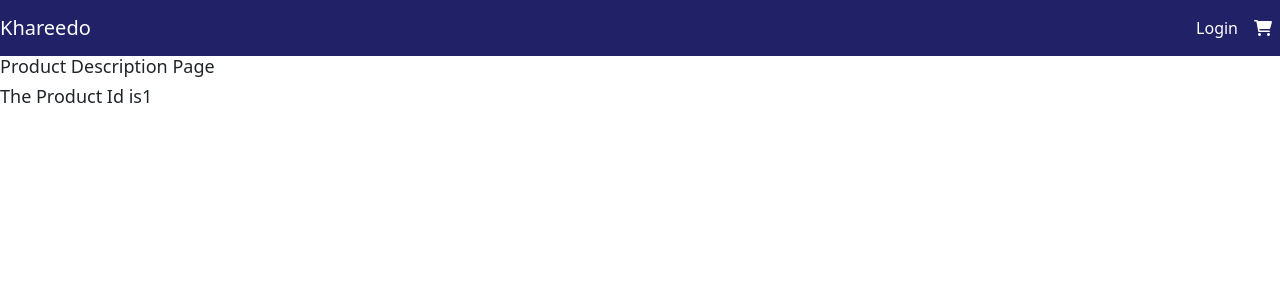
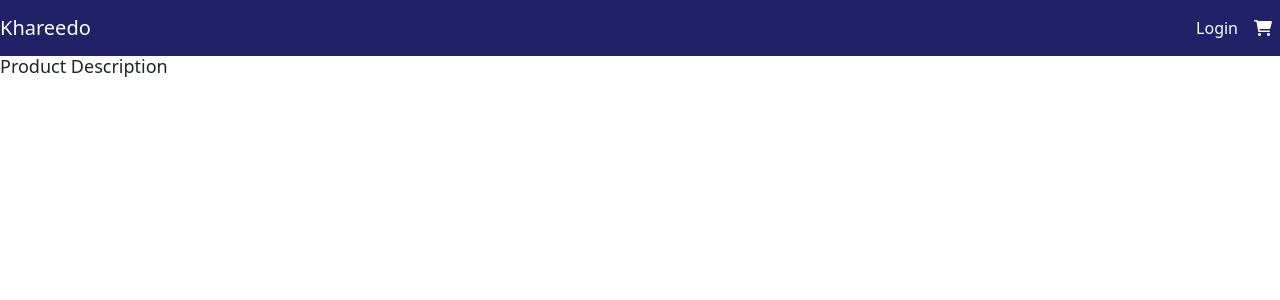
Before and after one commit to wasifdawar/Khareedo, a React (Create React App) app: page /product/1 in a window 1280 px wide. Shown: the top 300 px of the page. Built offline with nearby package versions, Linux system fonts and the light colour scheme.

Commit message:
Feat: Resolving Errors

```diff
--- a/src/index.css
+++ b/src/index.css
@@ -30,3 +30,13 @@ h1 {
 .img-fluid {
   height: 200px !important;
 }
+
+.bigimg
+{
+  height:300!important;
+}
+
+.p
+{
+text-align: left !important;
+}
--- a/src/screens/Productescreen.js
+++ b/src/screens/Productescreen.js
@@ -8,8 +8,36 @@ const Productescreen = ({product}) => {
 
   return (
     <div>
-      <h1>Product Description Page</h1>
-      <h1>The Product Id is{id} </h1>
+        <h1>
+            Product Description
+        </h1>
+      {/* <div className="row">
+          <div className="col-md-6">
+              <div className="card p-2 m-2">
+                  <h1>{product.name}</h1>
+                  <img src={product.image}  className="img-fluid m-3 bigimg"/>
+                  <p>{product.description}</p>
+              </div>
+              <div className="col-md-6 text-left">
+                  <div className="m-2">
+                    <h1>
+                        Price:{product.price}
+                    </h1>
+                    <hr/>
+                    <h1>
+                        Select Quantity:
+                    </h1>
+                    <select>{[...Array(product.countInStock).keys()].map((x,i)=>{})}
+                    return <option value={i+1}>{i+1}</option>
+                    </select>
+                    <hr/>
+                    <button className="btn btn-dark">
+                        ADD TO CART
+                    </button>
+                  </div>
+              </div>
+          </div>
+      </div> */}
 
     </div>
   );
```
